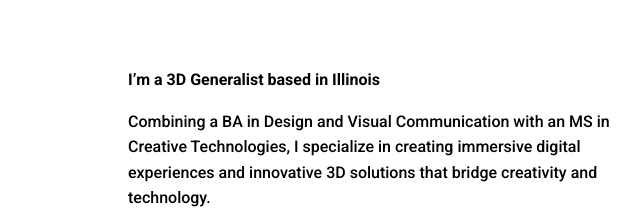
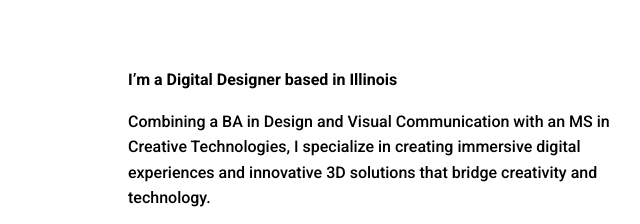
Before and after one commit to LoiyQasrawi/CTK404, a plain HTML site: page Portfolio/Home.html in a window 1280 px wide. Shown: the part 178-402 px from the top of the page, 162-802 px from the left. Drawn offline with nearby package versions, Linux system fonts and the light colour scheme; a script that the page names is missing; a web font is replaced by a local one.

Commit message:
Update Home.html

```diff
--- a/Portfolio/Home.html
+++ b/Portfolio/Home.html
@@ -42,7 +42,7 @@
         <img src="profile-image.jpg" alt="Loiy Qasrawi profile-image" class="profile">
 
 <div class="content">
-  <p><strong>I’m a 3D Generalist based in Illinois</strong></p>
+  <p><strong>I’m a Digital Designer based in Illinois</strong></p>
   <p>
     Combining a BA in Design and Visual Communication with an MS in Creative Technologies, I specialize in creating immersive digital experiences and innovative 3D solutions that bridge creativity and technology.
   </p>
```
